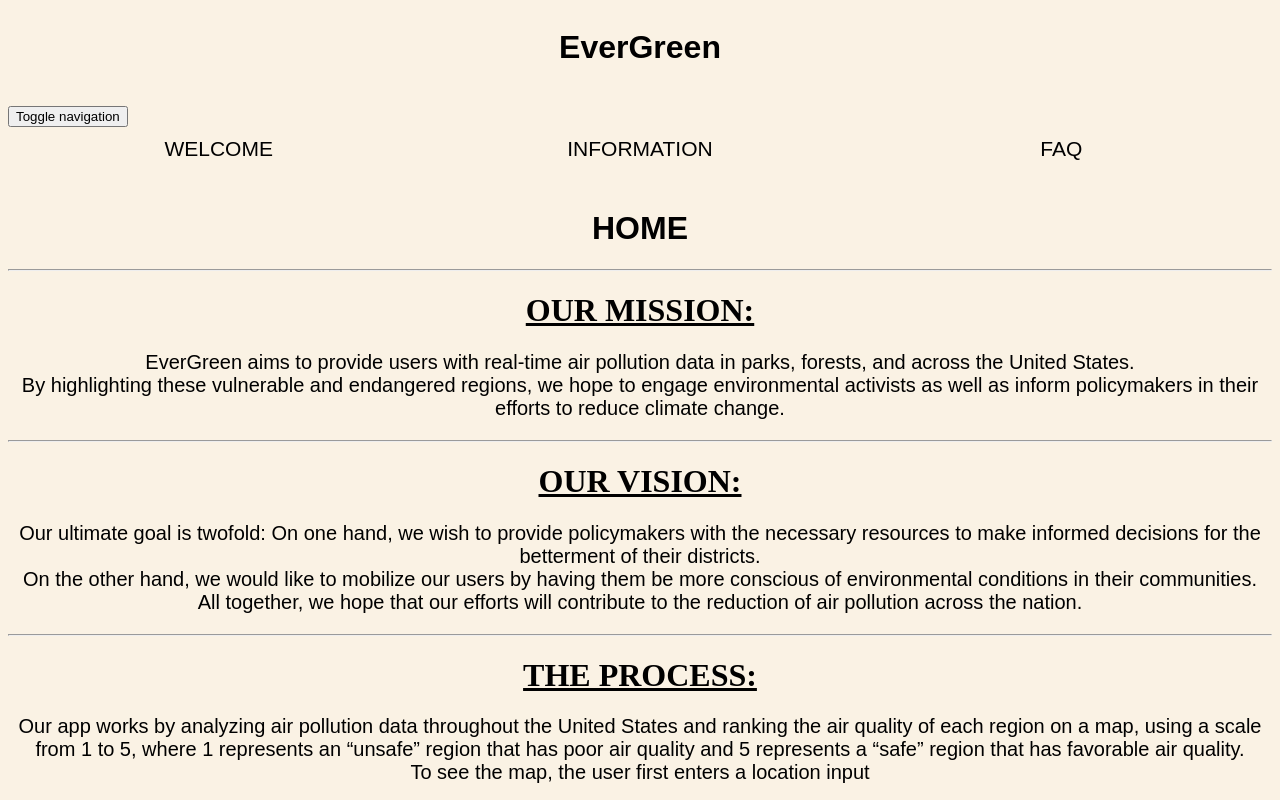
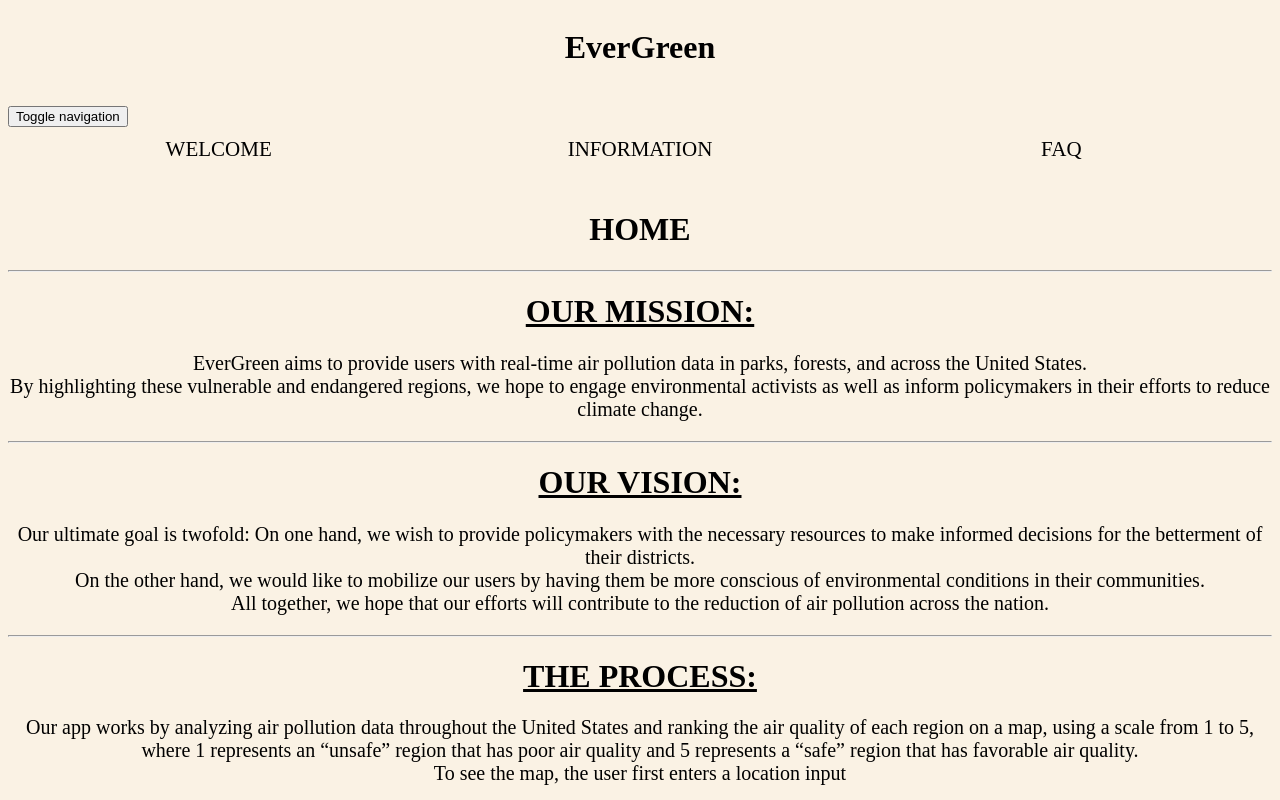
Before and after one commit to Allens124/EverGreenFrontend, a Next.js app in the folder ever/: page / in a window 1280 px wide. Shown: the top 800 px of the page. Built offline with nearby package versions, Linux system fonts and the light colour scheme.

Commit message:
changed font style

```diff
--- a/ever/app/globals.css
+++ b/ever/app/globals.css
@@ -11,7 +11,7 @@ body {
 
 .jian{
   display:flex;
-
+  font-family: "sofia-pro";
 }
 nav a{
   flex:1;
@@ -56,7 +56,8 @@ p{
 
 body {
   background-color: #FAF2E4;
-  font-family: "sofia-pro", sans-serif;
+  font-family: "sofia-pro";
+
 }
 #a{
   background-color:red ;
```
